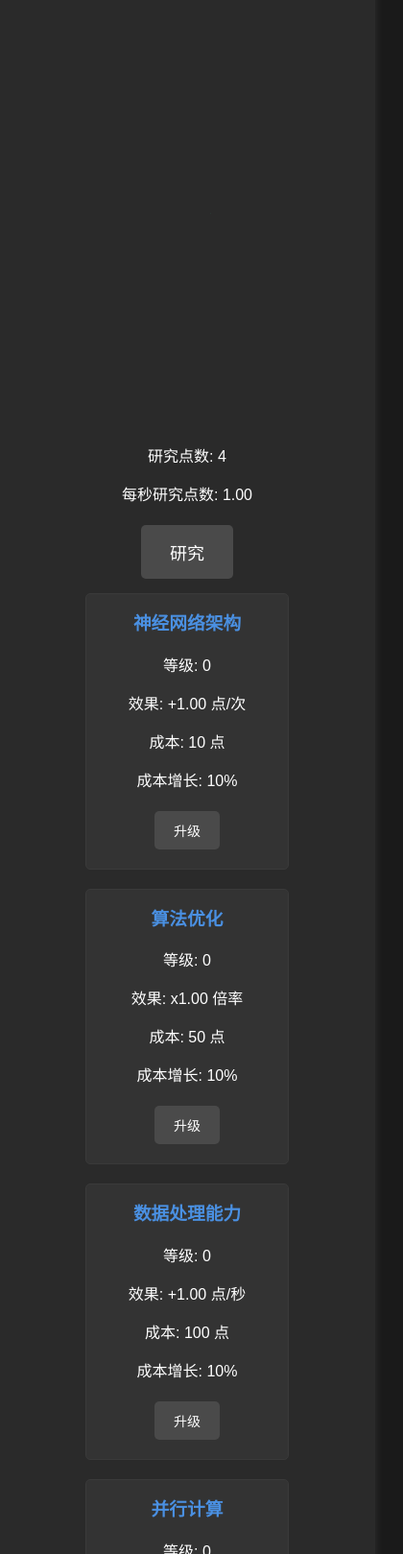
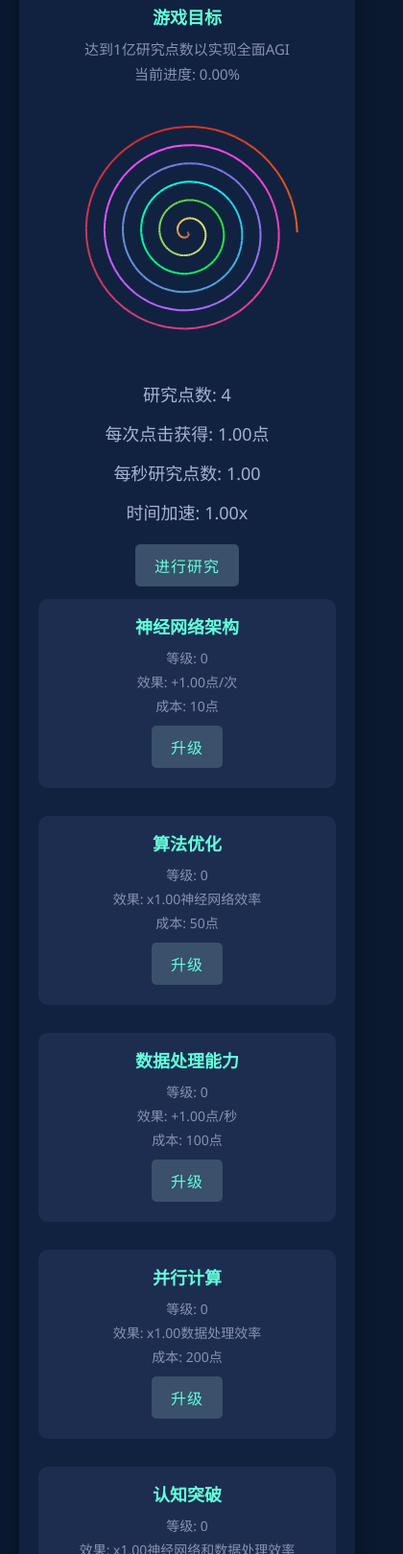
Before and after one commit to muykeee/waytoagi-incremental, a plain HTML site: page index.html in a window 390 px wide. Shown: the part 107-1726 px from the top of the page at 96% size, 420 px wide, since content can reach past the window. Drawn offline with Linux system fonts and the light colour scheme.

Commit message:
Update index.html

```diff
--- a/index.html
+++ b/index.html
@@ -6,374 +6,393 @@
     <title>通往AGI之路</title>
     <style>
         body {
+            font-family: 'Segoe UI', Tahoma, Geneva, Verdana, sans-serif;
             display: flex;
             justify-content: center;
             align-items: center;
             min-height: 100vh;
             margin: 0;
-            background-color: #1a1a1a;
-            color: #ffffff;
-            font-family: Arial, sans-serif;
+            background-color: #0a192f;
+            color: #8892b0;
+            padding: 20px;
+            box-sizing: border-box;
         }
-        #game-container {
+        .game-container {
+            background-color: #112240;
+            padding: 30px;
+            border-radius: 15px;
+            box-shadow: 0 0 20px rgba(0,0,0,0.3);
             text-align: center;
-            width: 90%;
-            max-width: 800px;
-            padding: 20px;
-            background-color: #2a2a2a;
+            max-width: 900px;
+            width: 100%;
+        }
+        h1 {
+            color: #64ffda;
+            font-size: 28px;
+            margin-bottom: 20px;
+            text-transform: uppercase;
+            letter-spacing: 2px;
+        }
+        .resource {
+            font-size: 18px;
+            margin: 15px 0;
+            color: #a8b2d1;
+        }
+        .upgrades-container {
+            display: flex;
+            flex-wrap: wrap;
+            justify-content: space-around;
+            gap: 15px;
+        }
+        .upgrade {
+            flex: 1 1 calc(33.333% - 15px);
+            min-width: 220px;
+            margin: 7px 0;
+            padding: 15px;
+            background-color: #1d2d50;
             border-radius: 10px;
-            box-shadow: 0 0 10px rgba(255, 255, 255, 0.1);
+            transition: all 0.3s ease;
+        }
+        .upgrade:hover {
+            transform: translateY(-5px);
+            box-shadow: 0 5px 15px rgba(100, 255, 218, 0.1);
+        }
+        .upgrade h3 {
+            font-size: 18px;
+            margin: 0 0 10px 0;
+            color: #64ffda;
+        }
+        .upgrade p {
+            margin: 5px 0;
+            font-size: 14px;
+        }
+        button {
+            background-color: #3a506b;
+            border: none;
+            color: #64ffda;
+            padding: 10px 20px;
+            text-align: center;
+            text-decoration: none;
+            display: inline-block;
+            font-size: 16px;
+            margin: 6px 2px;
+            cursor: pointer;
+            border-radius: 5px;
+            transition: all 0.3s ease;
+            text-transform: uppercase;
+            letter-spacing: 1px;
+        }
+        button:hover {
+            background-color: #4a6785;
+            transform: translateY(-2px);
+        }
+        button:disabled {
+            background-color: #2c3e50;
+            color: #546a7b;
+            cursor: not-allowed;
+        }
+        #spiral-container {
+            width: 250px;
+            height: 250px;
+            margin: 30px auto;
+            position: relative;
         }
         #spiral {
-            width: 400px;
-            height: 400px;
-            margin: 20px auto;
-        }
-        button {
-            font-size: 14px;
-            padding: 10px 20px;
-            margin: 5px;
-            cursor: pointer;
-            background-color: #4a4a4a;
-            color: #ffffff;
-            border: none;
-            border-radius: 5px;
-            transition: background-color 0.3s;
-            user-select: none;
-        }
-        button:hover {
-            background-color: #5a5a5a;
-        }
-        #research {
-            font-size: 18px;
-            padding: 15px 30px;
-        }
-        #upgrades {
-            display: flex;
-            justify-content: space-around;
-            flex-wrap: wrap;
-        }
-        .upgrade {
-            margin: 10px;
-            padding: 15px;
-            border: 1px solid #3a3a3a;
-            border-radius: 5px;
-            width: 180px;
-            background-color: #333333;
-            transition: background-color 0.3s;
-        }
-        .upgrade:hover {
-            background-color: #3a3a3a;
-        }
-        h1 {
-            color: #4a90e2;
-        }
-        h3 {
-            color: #4a90e2;
-            margin-top: 0;
-        }
-        #endGameModal {
-            display: none;
-            position: fixed;
-            top: 0;
-            left: 0;
             width: 100%;
             height: 100%;
-            background-color: rgba(0, 0, 0, 0.8);
-            justify-content: center;
-            align-items: center;
-            z-index: 1000;
         }
-        #endGameContent {
-            background-color: #2a2a2a;
-            padding: 40px;
+        #winMessage {
+            background-color: #1d2d50;
+            padding: 20px;
             border-radius: 10px;
-            text-align: center;
+            margin-top: 20px;
+            display: none;
         }
-        #endGameContent p {
-            font-size: 24px;
-            color: #ffffff;
+        #winMessage h2 {
+            color: #64ffda;
+            margin-bottom: 15px;
         }
-        #endGameContent button {
+
+        .goal-container h2 {
+            color: #64ffda;
+            margin-bottom: 10px;
             font-size: 18px;
-            padding: 10px 20px;
+        }
+        .goal-container p {
+            margin: 5px 0;
+            font-size: 15px;
+        }
+        @media (max-width: 600px) {
+            .upgrade {
+                flex: 1 1 100%;
+            }
+            h1 {
+                font-size: 24px;
+            }
+            .game-container {
+                padding: 20px;
+            }
         }
     </style>
 </head>
 <body>
-    <div id="game-container">
+    <div class="game-container">
         <h1>通往AGI之路</h1>
-        <canvas id="spiral" width="400" height="400"></canvas>
-        <p>研究点数: <span id="researchPoints">0</span></p>
-        <p>每秒研究点数: <span id="pointsPerSecond">1.00</span></p>
-        <button id="research">研究</button>
-        <div id="upgrades">
+        <div class="goal-container">
+            <h2>游戏目标</h2>
+            <p>达到1亿研究点数以实现全面AGI</p>
+            <p>当前进度: <span id="progressPercentage">0.00</span>%</p>
+        </div>
+        <div id="spiral-container">
+            <canvas id="spiral" width="250" height="250"></canvas>
+        </div>
+        <div class="resource">研究点数: <span id="points">0</span></div>
+        <div class="resource">每次点击获得: <span id="pointsPerClick">1.00</span>点</div>
+        <div class="resource">每秒研究点数: <span id="pointsPerSecond">1.00</span></div>
+        <div class="resource">时间加速: <span id="timeAcceleration">1.00</span>x</div>
+        <button id="researchButton">进行研究</button>
+        <div class="upgrades-container">
             <div class="upgrade">
                 <h3>神经网络架构</h3>
-                <p>等级: <span id="aLevel">0</span></p>
-                <p>效果: +<span id="aEffect">1</span> 点/次</p>
-                <p>成本: <span id="aCost">10</span> 点</p>
-                <p>成本增长: 10%</p> <!-- 添加成本增长提示 -->
-                <button onclick="buyUpgrade('a')">升级</button>
+                <p>等级: <span id="neuralNetworkLevel">0</span></p>
+                <p>效果: +<span id="neuralNetworkEffect">1</span>点/次</p>
+                <p>成本: <span id="neuralNetworkCost">10</span>点</p>
+                <button onclick="upgrade('neuralNetwork')">升级</button>
             </div>
             <div class="upgrade">
                 <h3>算法优化</h3>
-                <p>等级: <span id="bLevel">0</span></p>
-                <p>效果: x<span id="bEffect">1.00</span> 倍率</p>
-                <p>成本: <span id="bCost">50</span> 点</p>
-                <p>成本增长: 10%</p> <!-- 添加成本增长提示 -->
-                <button onclick="buyUpgrade('b')">升级</button>
+                <p>等级: <span id="algorithmLevel">0</span></p>
+                <p>效果: x<span id="algorithmEffect">1.00</span>神经网络效率</p>
+                <p>成本: <span id="algorithmCost">50</span>点</p>
+                <button onclick="upgrade('algorithm')">升级</button>
             </div>
             <div class="upgrade">
                 <h3>数据处理能力</h3>
-                <p>等级: <span id="cLevel">0</span></p>
-                <p>效果: +<span id="cEffect">1</span> 点/秒</p>
-                <p>成本: <span id="cCost">100</span> 点</p>
-                <p>成本增长: 10%</p> <!-- 添加成本增长提示 -->
-                <button onclick="buyUpgrade('c')">升级</button>
+                <p>等级: <span id="dataProcessingLevel">0</span></p>
+                <p>效果: +<span id="dataProcessingEffect">1</span>点/秒</p>
+                <p>成本: <span id="dataProcessingCost">100</span>点</p>
+                <button onclick="upgrade('dataProcessing')">升级</button>
             </div>
             <div class="upgrade">
                 <h3>并行计算</h3>
-                <p>等级: <span id="dLevel">0</span></p>
-                <p>效果: x<span id="dEffect">1.00</span> 倍率</p>
-                <p>成本: <span id="dCost">200</span> 点</p>
-                <p>成本增长: 10%</p> <!-- 添加成本增长提示 -->
-                <button onclick="buyUpgrade('d')">升级</button>
+                <p>等级: <span id="parallelComputingLevel">0</span></p>
+                <p>效果: x<span id="parallelComputingEffect">1.00</span>数据处理效率</p>
+                <p>成本: <span id="parallelComputingCost">200</span>点</p>
+                <button onclick="upgrade('parallelComputing')">升级</button>
             </div>
             <div class="upgrade">
                 <h3>认知突破</h3>
-                <p>等级: <span id="eLevel">0</span></p>
-                <p>效果: x<span id="eEffect">1.00</span> 总倍率</p>
-                <p>成本: <span id="eCost">1000</span> 点</p>
-                <p>成本增长: 10%</p> <!-- 添加成本增长提示 -->
-                <button onclick="buyUpgrade('e')">升级</button>
+                <p>等级: <span id="cognitiveBreakthroughLevel">0</span></p>
+                <p>效果: x<span id="cognitiveBreakthroughEffect">1.00</span>神经网络和数据处理效率</p>
+                <p>成本: <span id="cognitiveBreakthroughCost">1000</span>点</p>
+                <button onclick="upgrade('cognitiveBreakthrough')">升级</button>
             </div>
             <div class="upgrade">
                 <h3>量子加速</h3>
-                <p>等级: <span id="fLevel">0</span></p>
-                <p>效果: <span id="fEffect">1.00</span> 次/秒</p>
-                <p>成本: <span id="fCost">5000</span> 点</p>
-                <p>成本增长: 10%</p> <!-- 添加成本增长提示 -->
-                <button onclick="buyUpgrade('f')">升级</button>
+                <p>等级: <span id="quantumAccelerationLevel">0</span></p>
+                <p>效果: x<span id="quantumAccelerationEffect">1.00</span>时间加速</p>
+                <p>成本: <span id="quantumAccelerationCost">5000</span>点</p>
+                <button onclick="upgrade('quantumAcceleration')">升级</button>
             </div>
         </div>
-    </div>
-
-    <!-- 游戏结束模态框 -->
-    <div id="endGameModal">
-        <div id="endGameContent">
-            <p id="endGameMessage">已经达到全面AGI！</p>
-            <button id="continueGame">继续游戏</button>
-            <button id="endGame">结束游戏</button>
+        <button onclick="resetGame()">重置游戏</button>
+        <div id="winMessage">
+            <h2>恭喜！您已经达到全面AGI！</h2>
+            <button onclick="continueGame()">继续游戏</button>
+            <button onclick="endGame()">结束游戏</button>
         </div>
     </div>
 
     <script>
-        let researchPoints = 0;
-        let animationFrame = null;
-        const goalPoints = 100000000; // 1亿点研究目标
-        let startTime = Date.now(); // 游戏开始时间
-
-        const canvas = document.getElementById('spiral');
-        const ctx = canvas.getContext('2d');
-        const researchPointsDisplay = document.getElementById('researchPoints');
-        const pointsPerSecondDisplay = document.getElementById('pointsPerSecond');
-        const researchButton = document.getElementById('research');
-
-        const upgrades = {
-            a: { level: 0, effect: 1, cost: 10, increment: 1 },
-            b: { level: 0, effect: 1, cost: 50, increment: 0.1 },
-            c: { level: 0, effect: 1, cost: 100, increment: 1 }, // 初始效果为 +1 点/秒
-            d: { level: 0, effect: 1, cost: 200, increment: 0.1 },
-            e: { level: 0, effect: 1, cost: 1000, increment: 0.1 },
-            f: { level: 0, effect: 1, cost: 5000, increment: 0.1 }
+        let points = 0;
+        let pointsPerClick = 1;
+        let pointsPerSecond = 1;
+        let timeAcceleration = 1;
+        let time = 0;
+        const GOAL = 1e8; // 1亿
+        let upgrades = {
+            neuralNetwork: { level: 0, effect: 1, cost: 10, growth: 1.1 },
+            algorithm: { level: 0, effect: 1, cost: 50, growth: 1.1 },
+            dataProcessing: { level: 0, effect: 1, cost: 100, growth: 1.1 },
+            parallelComputing: { level: 0, effect: 1, cost: 200, growth: 1.1 },
+            cognitiveBreakthrough: { level: 0, effect: 1, cost: 1000, growth: 1.1 },
+            quantumAcceleration: { level: 0, effect: 1, cost: 5000, growth: 1.1 }
         };
 
-let baseAngle = 0; // 用于控制螺旋的基础角度，确保其持续旋转
-let scaleFactor = 1; // 初始缩放因子
-
-function drawSpiral() {
-    // 清空画布
-    ctx.clearRect(0, 0, canvas.width, canvas.height);
-
-    // 保存当前状态
-    ctx.save();
-
-    // 控制螺旋增长的因子（基于 researchPoints）
-    const angleFactor = researchPoints * 0.1; // 研究点数越多，螺旋增长越快
-
-    // 动态缩放画布
-    ctx.translate(canvas.width / 2, canvas.height / 2); // 将画布的原点移动到中心
-    ctx.scale(scaleFactor, scaleFactor); // 对整个画布进行缩放
-    ctx.translate(-canvas.width / 2, -canvas.height / 2); // 再把原点移回去
-
-    // 螺旋中心
-    const centerX = canvas.width / 2;
-    const centerY = canvas.height / 2;
-
-    // 控制螺旋的半径增长速度（线性增长）
-    const a = 5;  // 控制初始半径
-    const b = 0.5;  // 控制螺旋的扩展速率
-
-    // 设置最大半径，防止螺旋跑出画布
-    const maxRadiusLimit = Math.min(centerX, centerY) - 10;
-
-    // 绘制螺旋
-    ctx.lineWidth = 2;
-    ctx.lineCap = 'round';
-    ctx.beginPath();
-
-    // 根据 researchPoints 控制螺旋角度范围，但加入 baseAngle 实现持续旋转
-    const maxAngle = baseAngle + angleFactor; // maxAngle 会逐渐增加
-
-    for (let angle = baseAngle; angle <= maxAngle; angle += 0.1) {
-        // 线性增长的半径公式，确保螺旋线不会扩展得太快
-        let r = a + b * angle;
-
-        // 限制最大半径
-        r = Math.min(r, maxRadiusLimit);
-
-        // 计算螺旋的 x, y 坐标
-        const x = centerX + r * Math.cos(angle);
-        const y = centerY + r * Math.sin(angle);
-
-        // 设置颜色，随角度变化
-        const hue = (angle * 10) % 360;
-        const lightness = 50 + Math.sin(angle * 0.1) * 20;
-        ctx.strokeStyle = `hsl(${hue}, 100%, ${lightness}%)`;
-
-        // 如果是第一个点，moveTo 到该点，否则 lineTo 连接到该点
-        if (angle === baseAngle) {
-            ctx.moveTo(x, y); // 移动到第一个点
-        } else {
-            ctx.lineTo(x, y); // 连接到后续的点
-        }
-    }
-
-    // 完成螺旋绘制
-    ctx.stroke();
-
-    // 恢复画布状态
-    ctx.restore();
-
-    // 更新 baseAngle，实现持续旋转
-    baseAngle += 0.05;  // 控制旋转速度，可以根据需要调整
-
-    // 更新缩放因子，逐渐缩小画布
-    scaleFactor *= 0.99; // 每次缩小画布，0.99 可以根据需要调整，越接近 1 缩放越慢
-
-    // 请求下一帧绘制
-    animationFrame = requestAnimationFrame(drawSpiral);
-}
-
-        function research() {
-            researchPoints += getPointsPerClick();
-            checkGameEnd();
-            updateDisplay();
-        }
-
-        function getPointsPerClick() {
-            return upgrades.a.effect * upgrades.b.effect * upgrades.e.effect;
-        }
-
-        function getPointsPerSecond() {
-            return upgrades.c.effect * upgrades.d.effect * upgrades.e.effect * upgrades.f.effect;
-        }
-
         function updateDisplay() {
-            researchPointsDisplay.textContent = Math.floor(researchPoints);
-            pointsPerSecondDisplay.textContent = getPointsPerSecond().toFixed(2);
-            for (const [key, upgrade] of Object.entries(upgrades)) {
-                document.getElementById(`${key}Level`).textContent = upgrade.level;
-                document.getElementById(`${key}Effect`).textContent = upgrade.effect.toFixed(2);
-                document.getElementById(`${key}Cost`).textContent = Math.floor(upgrade.cost);
+            document.getElementById('points').textContent = Math.floor(points).toLocaleString();
+            document.getElementById('pointsPerClick').textContent = pointsPerClick.toFixed(2);
+            document.getElementById('pointsPerSecond').textContent = pointsPerSecond.toFixed(2);
+            document.getElementById('timeAcceleration').textContent = timeAcceleration.toFixed(2);
+            document.getElementById('progressPercentage').textContent = (points / GOAL * 100).toFixed(2);
+            for (let upgrade in upgrades) {
+                document.getElementById(upgrade + 'Level').textContent = upgrades[upgrade].level;
+                document.getElementById(upgrade + 'Effect').textContent = upgrades[upgrade].effect.toFixed(2);
+                document.getElementById(upgrade + 'Cost').textContent = Math.floor(upgrades[upgrade].cost).toLocaleString();
             }
         }
 
-        function buyUpgrade(type) {
-            const upgrade = upgrades[type];
-            if (researchPoints >= upgrade.cost) {
-                researchPoints -= upgrade.cost;
-                upgrade.level++;
-                upgrade.effect += upgrade.increment;
-                upgrade.cost *= 1.1; // 成本倍率调整为1.10（每次升级后增加10%）
+        function upgrade(type) {
+            if (points >= upgrades[type].cost) {
+                points -= upgrades[type].cost;
+                upgrades[type].level++;
+                upgrades[type].cost *= upgrades[type].growth;
+                if (type === 'neuralNetwork') upgrades[type].effect++;
+                else if (type === 'algorithm' || type === 'parallelComputing' || type === 'cognitiveBreakthrough') upgrades[type].effect *= 1.1;
+                else if (type === 'dataProcessing') upgrades[type].effect++;
+                else if (type === 'quantumAcceleration') upgrades[type].effect *= 1.1;
+                calculatePointsPerSecond();
+                calculatePointsPerClick();
+                calculateTimeAcceleration();
                 updateDisplay();
             }
         }
 
-        function autoResearch() {
-            researchPoints += getPointsPerSecond() / 10; // 每0.1秒增加十分之一的每秒点数
-            checkGameEnd();
-            updateDisplay();
+        function calculatePointsPerSecond() {
+            let dataProcessingEfficiency = upgrades.dataProcessing.effect * upgrades.parallelComputing.effect * upgrades.cognitiveBreakthrough.effect;
+            pointsPerSecond = dataProcessingEfficiency;
         }
 
-        // 检查是否达到目标点数
-        function checkGameEnd() {
-            if (researchPoints >= goalPoints) {
-                endGame();
+        function calculatePointsPerClick() {
+            let neuralNetworkEfficiency = upgrades.neuralNetwork.effect * upgrades.algorithm.effect * upgrades.cognitiveBreakthrough.effect;
+            pointsPerClick = neuralNetworkEfficiency;
+        }
+
+        function calculateTimeAcceleration() {
+            timeAcceleration = upgrades.quantumAcceleration.effect;
+        }
+
+        function gameLoop() {
+            points += (pointsPerSecond * timeAcceleration) / 10;
+            time += timeAcceleration / 100;
+            updateDisplay();
+            drawSpiral();
+            checkWinCondition();
+        }
+
+        function checkWinCondition() {
+            if (points >= GOAL && document.getElementById('winMessage').style.display === 'none') {
+                document.getElementById('winMessage').style.display = 'block';
             }
         }
 
-        // 结束游戏，显示模态框
-        function endGame() {
-            document.getElementById('endGameModal').style.display = 'flex';
-            clearInterval(autoResearchInterval); // 停止自动研究
-            cancelAnimationFrame(animationFrame); // 停止动画
-
-            const timeSpent = formatTimeSpent(Date.now() - startTime); // 计算花费时间
-            document.getElementById('endGameMessage').textContent = `已经达到全面AGI！你花费了 ${timeSpent} 完成游戏。`;
+        function continueGame() {
+            document.getElementById('winMessage').style.display = 'none';
         }
 
-        // 格式化时间为 'xx小时xx分xx秒'
-        function formatTimeSpent(milliseconds) {
-            const seconds = Math.floor(milliseconds / 1000);
-            const minutes = Math.floor(seconds / 60);
-            const hours = Math.floor(minutes / 60);
-            const remainingMinutes = minutes % 60;
-            const remainingSeconds = seconds % 60;
-            return `${hours}小时${remainingMinutes}分${remainingSeconds}秒`;
+        function endGame() {
+            alert('感谢您踏上通往AGI之路！');
+            location.reload();
         }
 
-        // 继续游戏
-        document.getElementById('continueGame').addEventListener('click', function() {
-            document.getElementById('endGameModal').style.display = 'none';
-            autoResearchInterval = setInterval(autoResearch, 100); // 恢复自动研究
-            animationFrame = requestAnimationFrame(drawSpiral); // 恢复动画
-        });
+        function drawSpiral() {
+            const canvas = document.getElementById('spiral');
+            const ctx = canvas.getContext('2d');
+            const centerX = canvas.width / 2;
+            const centerY = canvas.height / 2;
+            const maxRadius = Math.min(centerX, centerY) - 10;
 
-        // 结束游戏
-        document.getElementById('endGame').addEventListener('click', function() {
-            alert('游戏结束！感谢你的游玩！');
-            window.location.reload(); // 重新加载页面，重置游戏
-        });
+            ctx.clearRect(0, 0, canvas.width, canvas.height);
+            ctx.beginPath();
+            ctx.lineWidth = 2;
+
+            const turns = 3 + Math.log(points + 1) / Math.log(10);
+            const pointsPerTurn = 100;
+            const totalPoints = turns * pointsPerTurn;
+
+            for (let i = 0; i <= totalPoints; i++) {
+                const angle = 0.1 * i;
+                const radius = (i / totalPoints) * maxRadius;
+                const x = centerX + radius * Math.cos(angle);
+                const y = centerY + radius * Math.sin(angle);
+
+                if (i === 0) {
+                    ctx.moveTo(x, y);
+                } else {
+                    const hue = (angle * 10 + time * 5) % 360;
+                    const saturation = 80 + Math.sin(time * 0.1 + angle * 0.5) * 20;
+                    const lightness = 60 + Math.sin(time * 0.2 + angle * 0.3) * 10;
+                    ctx.strokeStyle = `hsl(${hue}, ${saturation}%, ${lightness}%)`;
+                    ctx.lineTo(x, y);
+                    ctx.stroke();
+                    ctx.beginPath();
+                    ctx.moveTo(x, y);
+                }
+            }
+        }
+
+        const researchButton = document.getElementById('researchButton');
+        let isResearching = false;
+        let researchInterval;
+
+        function doResearch() {
+            points += pointsPerClick;
+            updateDisplay();
+            checkWinCondition();
+        }
 
         researchButton.addEventListener('mousedown', function() {
-            research();
-            this.interval = setInterval(research, 100);
+            isResearching = true;
+            doResearch();
+            researchInterval = setInterval(doResearch, 100);
         });
 
         researchButton.addEventListener('mouseup', function() {
-            clearInterval(this.interval);
+            isResearching = false;
+            clearInterval(researchInterval);
         });
 
         researchButton.addEventListener('mouseleave', function() {
-            clearInterval(this.interval);
+            if (isResearching) {
+                isResearching = false;
+                clearInterval(researchInterval);
+            }
         });
 
-        // 触摸设备支持
-        researchButton.addEventListener('touchstart', function(e) {
-            e.preventDefault();
-            research();
-            this.interval = setInterval(research, 100);
-        });
+        // 保存和加载游戏功能
+        function saveGame() {
+            const gameState = {
+                points: points,
+                pointsPerClick: pointsPerClick,
+                pointsPerSecond: pointsPerSecond,
+                timeAcceleration: timeAcceleration,
+                upgrades: upgrades,
+                time: time
+            };
+            localStorage.setItem('agiGameState', JSON.stringify(gameState));
+        }
 
-        researchButton.addEventListener('touchend', function() {
-            clearInterval(this.interval);
-        });
+        function loadGame() {
+            const savedGame = localStorage.getItem('agiGameState');
+            if (savedGame) {
+                const gameState = JSON.parse(savedGame);
+                points = gameState.points;
+                pointsPerClick = gameState.pointsPerClick;
+                pointsPerSecond = gameState.pointsPerSecond;
+                timeAcceleration = gameState.timeAcceleration;
+                upgrades = gameState.upgrades;
+                time = gameState.time;
+                updateDisplay();
+                drawSpiral();
+            }
+        }
 
-        let autoResearchInterval = setInterval(autoResearch, 100); // 每0.1秒执行一次自动研究
+        function resetGame() {
+            if (confirm('确定要重置游戏吗？所有进度将丢失。')) {
+                localStorage.removeItem('agiGameState');
+                location.reload();
+            }
+        }
+
+        // 页面加载时恢复进度
+        window.onload = loadGame;
+
+        // 每隔10秒保存一次游戏进度
+        setInterval(saveGame, 10000);
+
+        setInterval(gameLoop, 100);
         updateDisplay();
-        animationFrame = requestAnimationFrame(drawSpiral);
+        drawSpiral();
     </script>
 </body>
 </html>
```
